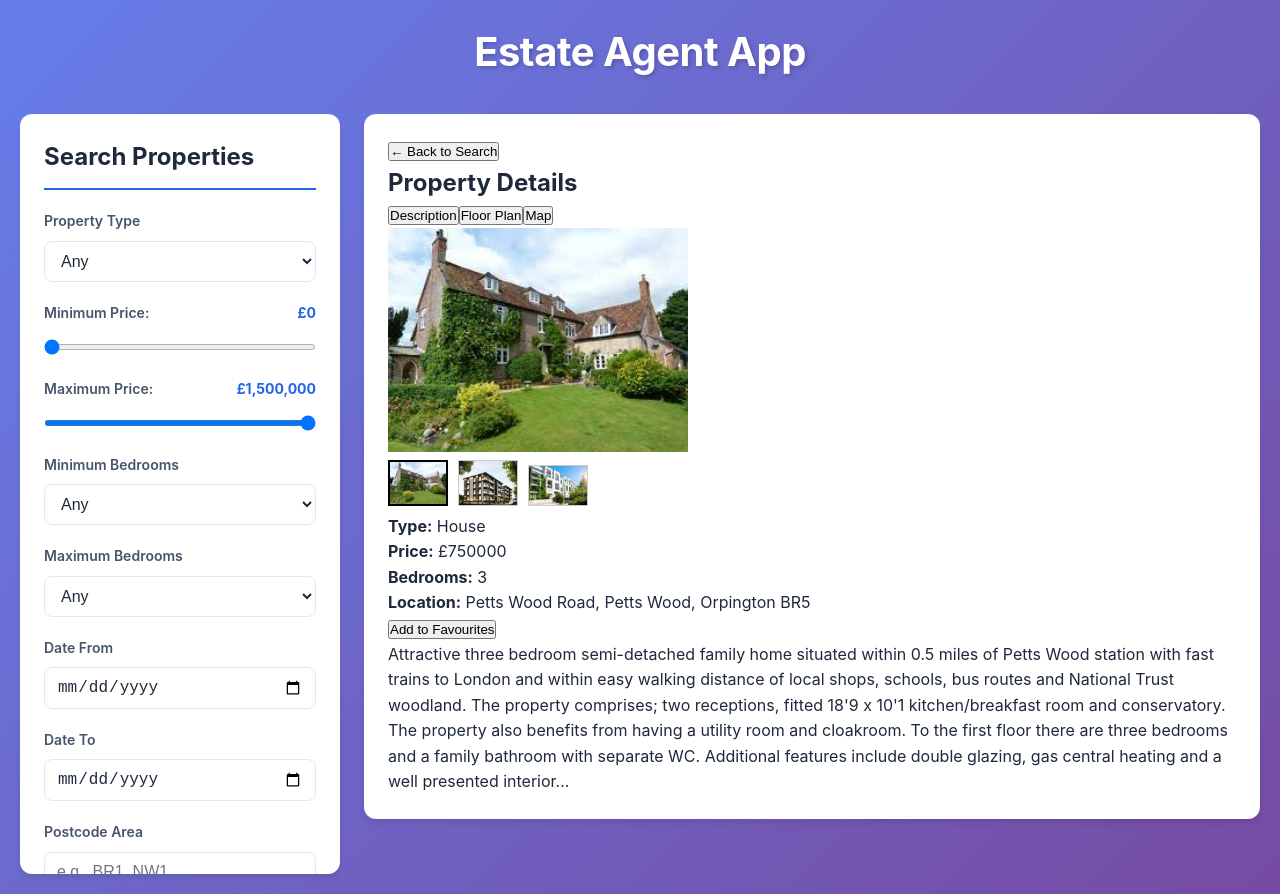
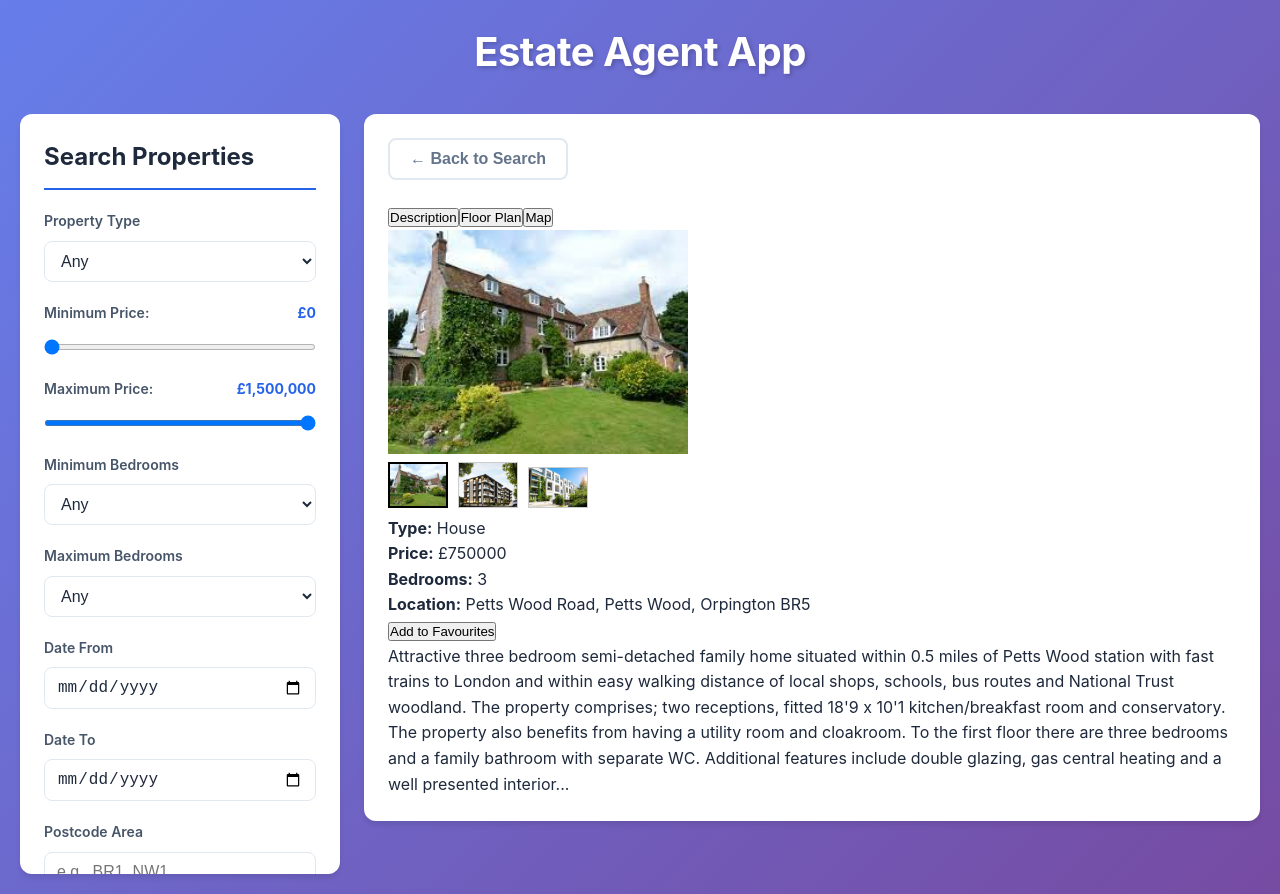
Before and after one commit to Gangulyy/React-CW, a React (Vite) app in the folder Estate-Agent-CW/: page / in a window 1280 px wide. Both pictures are taken after a click on the element 595 px from the left and 432 px from the top of the page. Built offline with nearby package versions, Linux system fonts and the light colour scheme.

Commit message:
added styling to back button

```diff
--- a/Estate-Agent-CW/src/components/PropertyDetails.jsx
+++ b/Estate-Agent-CW/src/components/PropertyDetails.jsx
@@ -16,7 +16,6 @@ function PropertyDetails({
         ← Back to Search
       </button>
 
-      <h2>Property Details</h2>
 
       {/* Tabs */}
       <div>
@@ -103,6 +102,19 @@ const styles = {
     padding: '24px',
     boxShadow: '0 4px 6px -1px rgba(0, 0, 0, 0.1)'
   },
+  backButton: {
+    padding: '10px 20px',
+    fontSize: '1rem',
+    fontWeight: '600',
+    color: '#64748b',
+    background: 'white',
+    border: '2px solid #e2e8f0',
+    borderRadius: '8px',
+    cursor: 'pointer',
+    transition: 'all 0.2s',
+    marginBottom: '24px'
+  },
+
 };
 
 export default PropertyDetails;
```
